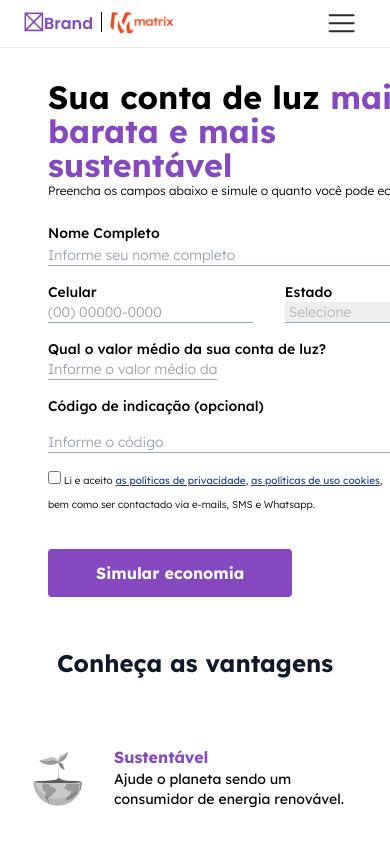
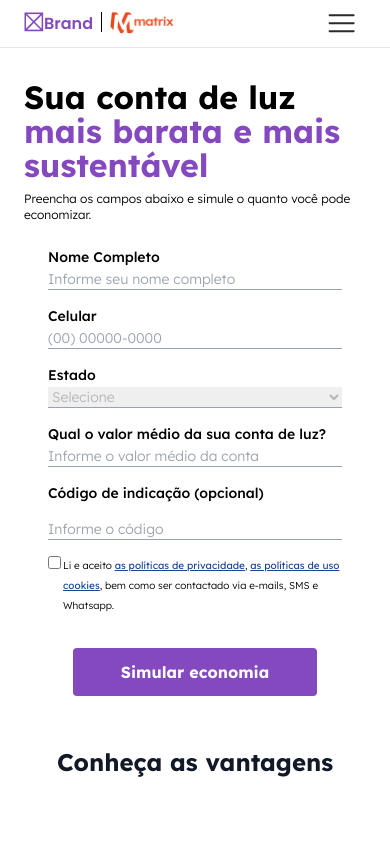
Before and after one commit to MelTami/LP-Whitelabel, a Next.js app: page / in a window 390 px wide. Shown: the top 844 px of the page. Built offline with nearby package versions, Linux system fonts and the light colour scheme.

Commit message:
fix: responsive form

```diff
--- a/src/components/Header/Navbar/Navbar.tsx
+++ b/src/components/Header/Navbar/Navbar.tsx
@@ -7,7 +7,7 @@ export function Navbar() {
       <label htmlFor="NavBar" className="lg:hidden">
         <span className="flex bg-[url('/menu.svg')] w-[32px] h-[32px] bg-center"></span>
       </label>
-      <ul className="lg:flex lg:static lg:flex-row lg:drop-shadow-none right-0 drop-shadow-md hidden absolute top-[48px] peer-checked:bg-white peer-checked:flex flex-col gap-x-4 font-sans font-normal text-ngray text-navbar">
+      <ul className=" lg:flex-nowrap lg:flex lg:top-[8px] lg:pr-2 lg:flex-row lg:drop-shadow-none right-0 drop-shadow-md hidden absolute top-[48px] peer-checked:bg-white peer-checked:flex flex-col gap-x-4 font-sans font-normal text-ngray text-navbar">
         <li className="p-1 border-b whitespace-nowrap lg:border-0 ">
           <a href="#">Início</a>
         </li>
--- a/src/components/Simulation/Form/Form.tsx
+++ b/src/components/Simulation/Form/Form.tsx
@@ -11,9 +11,9 @@ interface IForm {
 
 export default function Form() {
   return (
-    <section className="font-sans gap-6 flex flex-col flex-wrap">
-      <div>
-        <h2 className="font-bold text-title whitespace-pre-line">
+    <div className="font-sans gap-6 flex-col flex-wrap lg:w-409">
+      <div className="pb-6">
+        <h2 className="font-bold text-title whitespace-pre-line pb-2">
           Sua conta de luz{" "}
           <span className=" font-bold text-lilac text-title">
             mais barata e mais sustentável
@@ -24,10 +24,10 @@ export default function Form() {
         </p>
       </div>
 
-      <form className="flex flex-col gap-8">
+      <form className="flex flex-col gap-8 px-6">
         <div className="font-light text-sm flex-col flex gap-4">
-          <div className="w-409 gap-0.5 flex-col flex">
-            <label htmlFor="name" className="font-medium w-28">
+          <div className="gap-0.5 flex-col flex">
+            <label htmlFor="name" className="font-medium">
               Nome Completo
             </label>
             <input
@@ -37,20 +37,20 @@ export default function Form() {
               id="name"
             />
           </div>
-          <div className="flex gap-6">
-            <div>
+          <div className="gap-4 flex flex-col lg:flex-row">
+            <div className="gap-0.5 flex-col flex lg:w-51">
               <label htmlFor="phone" className="font-medium">
                 Celular
               </label>
               <input
                 type="tel"
                 placeholder="(00) 00000-0000"
-                className="border-b border-slate-400 w-51"
+                className="border-b border-slate-400"
                 required
                 id="phone"
               />
             </div>
-            <div className="gap-0.5">
+            <div className="gap-0.5 flex-col flex lg:w-51">
               <label htmlFor="state" className="font-medium">
                 Estado
               </label>
@@ -92,7 +92,7 @@ export default function Form() {
               </select>
             </div>
           </div>
-          <div>
+          <div className="gap-0.5 flex-col flex">
             <label htmlFor="value" className="font-medium">
               Qual o valor médio da sua conta de luz?
             </label>
@@ -112,9 +112,11 @@ export default function Form() {
             className="border-b border-slate-400"
             id="code"
           />
-          <div className="w-90 text-check gap-0.5 flex-box">
-            <div className="w-90">
-              <input type="checkbox" required /> Li e aceito{" "}
+          <div className="text-[10px] gap-0.5 flex align-middle items-start">
+            <input type="checkbox" required id="politica" />
+            <label htmlFor="politica">
+              <p>
+                Li e aceito{" "}
                 <a className="font-normal text-penblue underline">
                   as políticas de privacidade
                 </a>
@@ -122,15 +124,15 @@ export default function Form() {
                 <a className="font-normal text-penblue underline">
                   as políticas de uso cookies
                 </a>
-              ,{" "}
-            </div>
-            bem como ser contactado via e-mails, SMS e Whatsapp.
+                , bem como ser contactado via e-mails, SMS e Whatsapp.
+              </p>
+            </label>
           </div>
         </div>
-        <div>
+        <div className="flex justify-center">
           <Button />
         </div>
       </form>
-    </section>
+    </div>
   );
 }
--- a/src/components/Simulation/Simulation.tsx
+++ b/src/components/Simulation/Simulation.tsx
@@ -5,9 +5,9 @@ import man from "./handsome-young-black-man-using-smartphone-while-relaxing-couc
 
 export default function Simulation() {
   return (
-    <section className="flex lg:bg-[url('/handsome-young-black-man-using-smartphone-while-relaxing-couch-home.png')] bg-cover bg-no-repeat">
-      <div className="bg-gradient-to-r from-white via-white">
-        <div className="flex px-12 pt-8 pb-8 bg-gradient-to-r from-white via-white">
+    <section className="lg:flex lg:bg-[url('/handsome-young-black-man-using-smartphone-while-relaxing-couch-home.png')] lg:bg-cover lg:bg-no-repeat">
+      <div className="bg-gradient-to-r from-white via-white lg:w-3/4">
+        <div className="lg:flex px-6 pt-8 pb-8 lg:bg-gradient-to-r lg:pl-117.5 lg:from-white lg:via-white">
           <Form />
         </div>
       </div>
```
Lines whose indentation alone changed are shown as unchanged.
